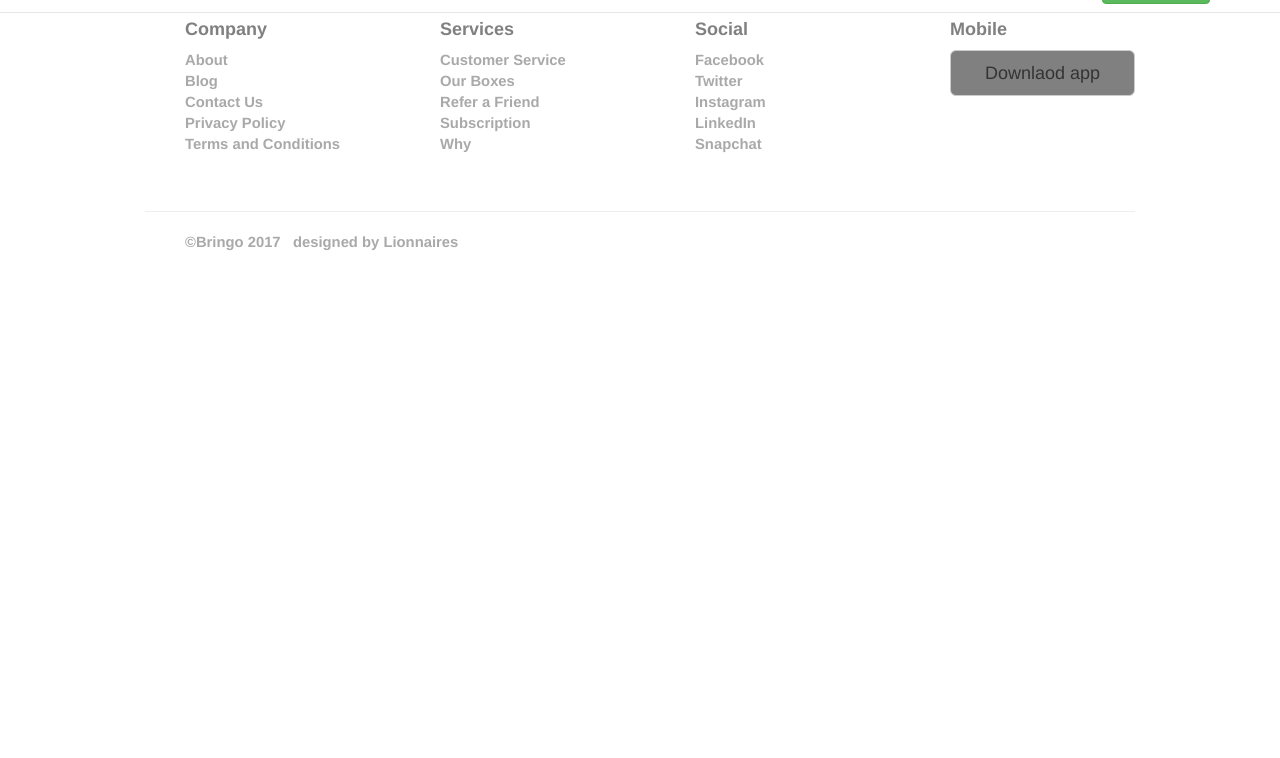
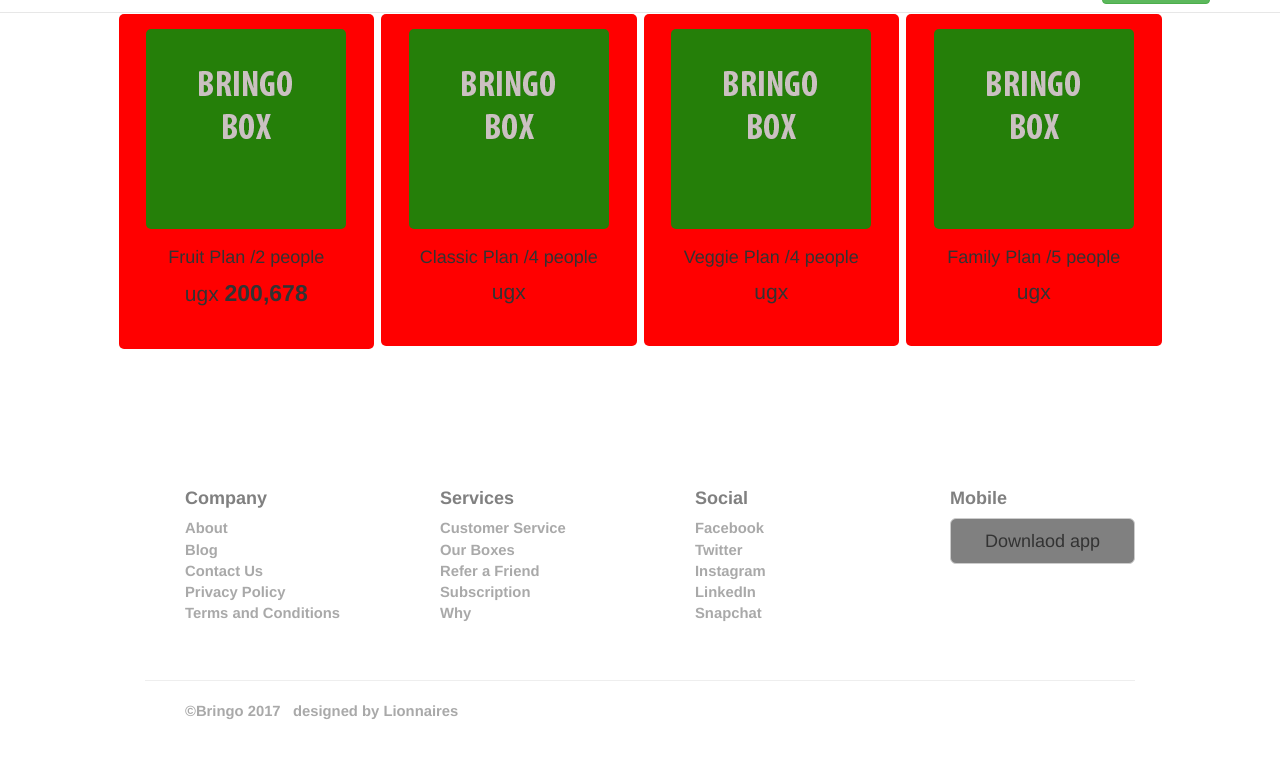
Before and after one commit to Kyeza/webapp, a plain HTML site: page boxes.html in a window 1280 px wide. Shown: the part 38-796 px from the top of the page. Drawn offline with Linux system fonts and the light colour scheme.

Commit message:
Modified Boxes thumbnails

```diff
--- a/boxes.html
+++ b/boxes.html
@@ -57,6 +57,46 @@
 		</nav>
 
 		<!-- Our boxes -->
+		<div class="container">
+			<div class="jumbotron row text-center" style="background-color: transparent;">
+				<div class="col-md-3" style="background-color: transparent; padding:3.5px">
+					<div class="thumbnail" style="background-color: red;">
+						<img  class="img-responsive" src="imgs/box.png">
+						<div class="caption">
+							<h4>Fruit Plan /2 people</h4>
+							<p>ugx <strong style="font-size: 23px;">200,678</strong></p>
+						</div>
+					</div>
+				</div>
+				<div class="col-md-3" style="background-color: transparent; padding:3.5px">
+					<div class="thumbnail" style="background-color: red;">
+						<img  class="img-responsive" src="imgs/box.png">
+						<div class="caption">
+							<h4>Classic Plan /4 people</h4>
+							<p>ugx <strong style="font-size: 17px;"></strong></p>
+						</div>
+					</div>
+				</div>
+				<div class="col-md-3" style="background-color: transparent; padding:3.5px">
+					<div class="thumbnail" style="background-color: red;">
+						<img  class="img-responsive" src="imgs/box.png">
+						<div class="caption">
+							<h4>Veggie Plan /4 people</h4>
+							<p>ugx <strong style="font-size: 17px;"></strong></p>
+						</div>
+					</div>
+				</div>
+				<div class="col-md-3" style="background-color: transparent; padding:3.5px">
+					<div class="thumbnail" style="background-color: red;">
+						<img  class="img-responsive" src="imgs/box.png">
+						<div class="caption">
+							<h4>Family Plan /5 people</h4>
+							<p>ugx <strong style="font-size: 17px;"></strong></p>
+						</div>
+					</div>
+				</div>
+			</div>
+		</div>
 
 		<!-- Footer -->
 		<div class="container" style="background-color: white;">
```
